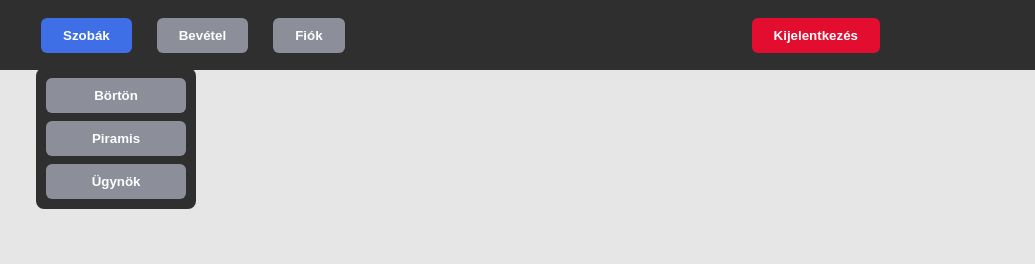
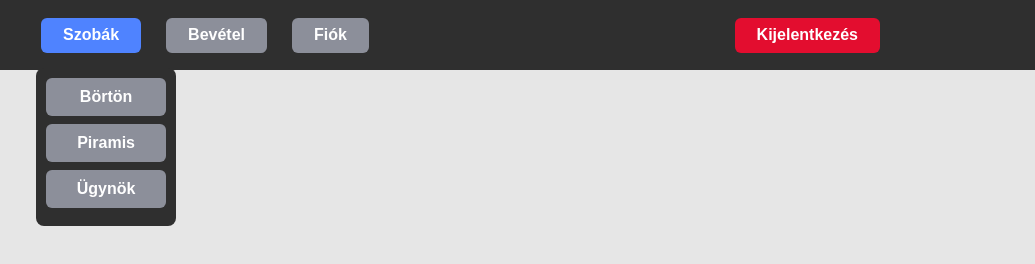
Before and after one commit to bettiberec/Infoprojekt, a website: page admin_frontend/INF-28 Admin Main.html in a window 1280 px wide. Both pictures are taken after a click on the button "Szobák". Shown: the full height of the page, 245-1280 px from the left. Drawn offline with Linux system fonts and the light colour scheme.

Commit message:
Apró javítások

```diff
--- a/admin_frontend/INF-28 Admin Main.html
+++ b/admin_frontend/INF-28 Admin Main.html
@@ -5,52 +5,70 @@
   <title>Project Escape</title>
   <link rel="stylesheet" href="style.css">
 </head>
+
 <body>
   <div class="main-container">
-    <div class="navbar">
+    <nav class="navbar">
       <div class="main-logo">
+        <a href="INF-28 Admin Main.html">
           <img src="images/logofeher.png" alt="Project Escape logo">
+        </a>
       </div>
 
       <div class="menu">
-
         <div class="menu-item">
-                <button class="btn blue" id="roomsBtn">Szobák</button>
+          <button class="btn dropdownBtn" id="roomsBtn" type="button">
+            Szobák
+          </button>
 
           <div class="dropdown" id="roomsMenu">
-                    <button><a href="admin-room-borton.html"
-                        style="text-decoration:none; color: white;">Börtön</a></button>
-                    <button><a href="admin-room-piramis.html"
-                        style="text-decoration:none; color: white;">Piramis</a></button>
-                    <button><a href="admin-room-titkosugynok.html"
-                        style="text-decoration:none; color: white;">Ügynök</a></button>
+            <a class="dropdown-link" href="admin-room-borton.html">Börtön</a>
+            <a class="dropdown-link" href="admin-room-piramis.html">Piramis</a>
+            <a class="dropdown-link" href="admin-room-titkosugynok.html">Ügynök</a>
           </div>
         </div>
 
-            <button class="btn"><a href="admin-bevetel.html"
-                style="text-decoration:none; color: white;">Bevétel</a></button>
-            <button class="btn"><a href="admin-fiok.html"
-                style="text-decoration:none; color: white;">Fiók</a></button>
-
+        <a class="btn" href="admin-bevetel.html">Bevétel</a>
+        <a class="btn" href="admin-fiok.html">Fiók</a>
       </div>
 
       <div class="right">
-            <button class="btn red"><a href="INF-28 Admin Log in.html" style="text-decoration:none; color: white;">Kijelentkezés</a></button>
+          <button id="kijelentkezes" class="btn btn-red" type="button">
+            Kijelentkezés
+          </button>
       </div>
+    </nav>
   </div>
-</div>
+
+    <!---------------------------Script--------------------------->
   <script>
-    const btn = document.getElementById("roomsBtn");
-    const menu = document.getElementById("roomsMenu");
+    //Ez a NAVBAR. Ne módosítsd!
+    const roomsBtn = document.getElementById("roomsBtn");
+    const roomsMenu = document.getElementById("roomsMenu");
+    const logoutBtn = document.getElementById("kijelentkezes");
 
-        btn.addEventListener("click", function(e){
+    roomsBtn.addEventListener("click", function (e) {
       e.stopPropagation();
-            menu.classList.toggle("show");
+      roomsMenu.classList.toggle("show");
+      roomsBtn.classList.toggle("active");
     });
 
-        document.addEventListener("click", function(){
-            menu.classList.remove("show");
+    roomsMenu.addEventListener("click", function (e) {
+      e.stopPropagation();
     });
+
+    document.addEventListener("click", function () {
+      roomsMenu.classList.remove("show");
+      roomsBtn.classList.remove("active");
+    });
+
+    logoutBtn.addEventListener("click", function () {
+      const confirmLogout = confirm("Biztos ki akar jelentkezni?");
+      if (confirmLogout) {
+        window.location.href = "INF-28 Admin Log in.html";
+      }
+    });
+    //Itt ér véget a navbar!
   </script>
 </body>
 </html>
--- a/admin_frontend/script.js
+++ b/admin_frontend/script.js
@@ -12,7 +12,6 @@ if (loginForm) {
 
     // ideiglenes fix login
     if (email === "admin@escape.hu" && password === "admin123") {
-      //window.location.href = "dashboard.html";
       window.location.href = "INF-28 Admin Main.html";
     } else {
       errorMessage.textContent = "Hibás email vagy jelszó.";
--- a/admin_frontend/style.css
+++ b/admin_frontend/style.css
@@ -458,6 +458,7 @@ body{
         display:flex;
         align-items:center;
         padding:0 150px 0 150px;
+        overflow: visible;
     }
 
     .main-logo img{
@@ -469,13 +470,16 @@ body{
         align-items:center;
         gap:15px;
         margin-left:40px;
+        overflow: visible;
     }
 
     .menu-item{
         position:relative;
     }
 
-    .btn{
+    .btn,
+    .dropdownBtn,
+    .btn-red{
         padding:10px 22px;
         border-radius:6px;
         border:none;
@@ -484,19 +488,26 @@ body{
         font-weight:bold;
         cursor:pointer;
         transition:0.2s;
-        margin: 0 5px 0 5px
+        margin: 0 5px;
+        text-decoration: none;
+        box-sizing: border-box;
+        display: inline-flex;
+        align-items: center;
+        justify-content: center;
+        height: 35px;
+        font-size: 16px;
     }
 
     .btn:hover{
-        opacity:0.9;
+        background: #5f5f5f;
     }
 
-    .btn.blue{
-        background:#3f6fe6;
+    .btn-red{
+        background:#e30d2f;
     }
 
-    .btn.red{
-        background:#e30d2f;
+    .btn-red:hover{
+        background:#a00a23;
     }
 
     .dropdown{
@@ -509,25 +520,35 @@ body{
         display:none;
         flex-direction:column;
         gap:8px;
-        min-width:140px;
+        min-width:120px;
     }
 
-    .dropdown button{
-        background:#8c8f9a;
-        border:none;
-        color:white;
-        padding:10px 20px;
-        border-radius:6px;
-        cursor:pointer;
-        font-weight: bold;
+    .dropdownBtn.active{
+      background: #4f83ff;
     }
 
-    .dropdown button:hover{
-        background:#a0a3ad;
+    .dropdown-link {
+      display: block;
+      padding: 10px 16px;
+      border-radius: 6px;
+      background: #8c8f9a;
+      color: white;
+      text-decoration: none;
+      text-align: center;
+      margin-bottom: 8px;
+      font-weight:bold;
+    }
+
+    .dropdownBtn:hover{
+        background: #5f5f5f;
+    }
+
+    .dropdown-link:hover{
+        background: #5f5f5f;
     }
 
     .dropdown.show{
-        display:flex;
+        display:block;
     }
 
     .right{
```
Also changed, not shown: admin_frontend/INF-28 Admin Log in.html (+1 -1 lines), admin_frontend/admin-bevetel.html (+74 -0 lines), admin_frontend/admin-fiok.html (+73 -0 lines), admin_frontend/admin-room-borton.html (+61 -4 lines), admin_frontend/admin-room-piramis.html (+73 -0 lines), admin_frontend/admin-room-titkosugynok.html (+73 -0 lines), admin_frontend/dashboard.html (deleted, +0 -45 lines), admin_frontend/login.html (deleted, +0 -38 lines). Lines whose indentation alone changed are shown as unchanged.
